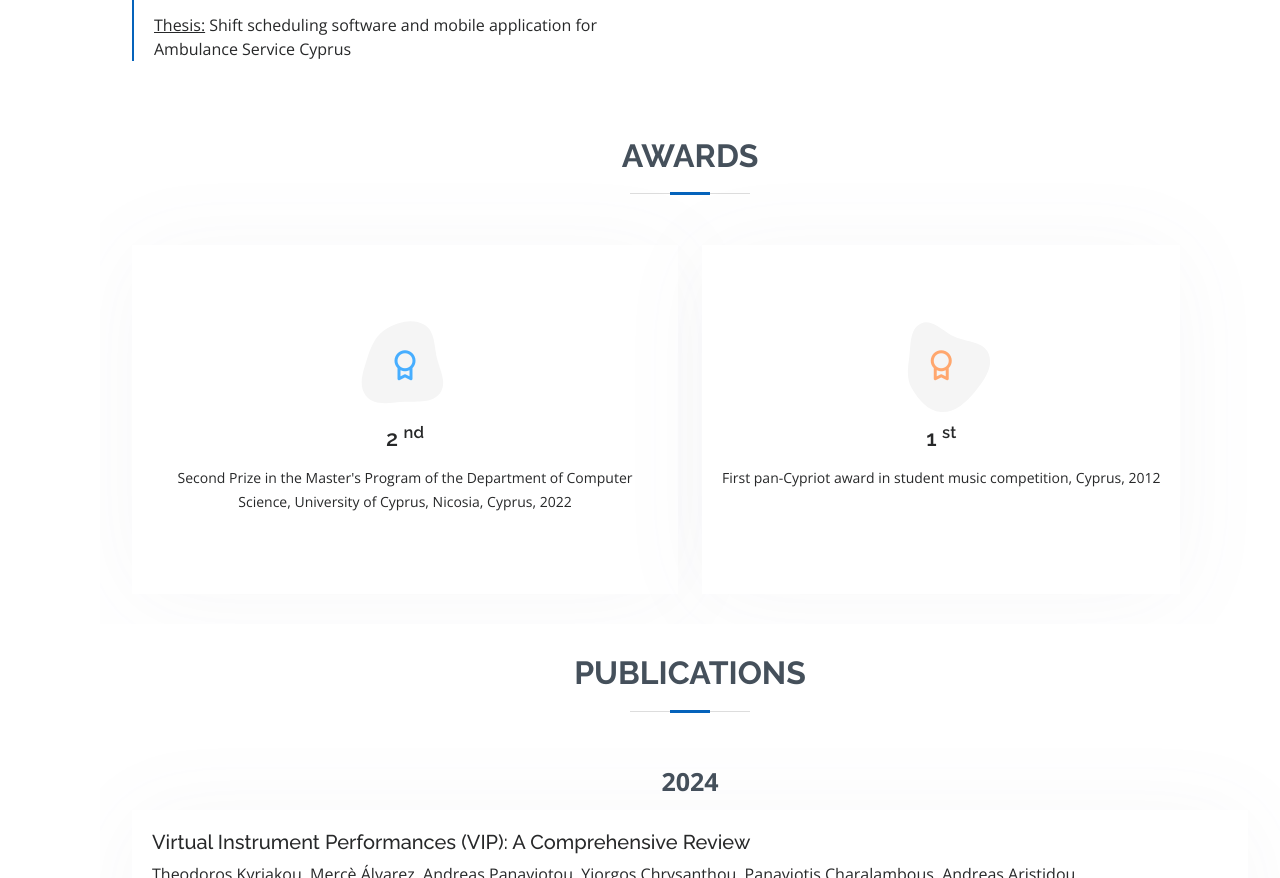
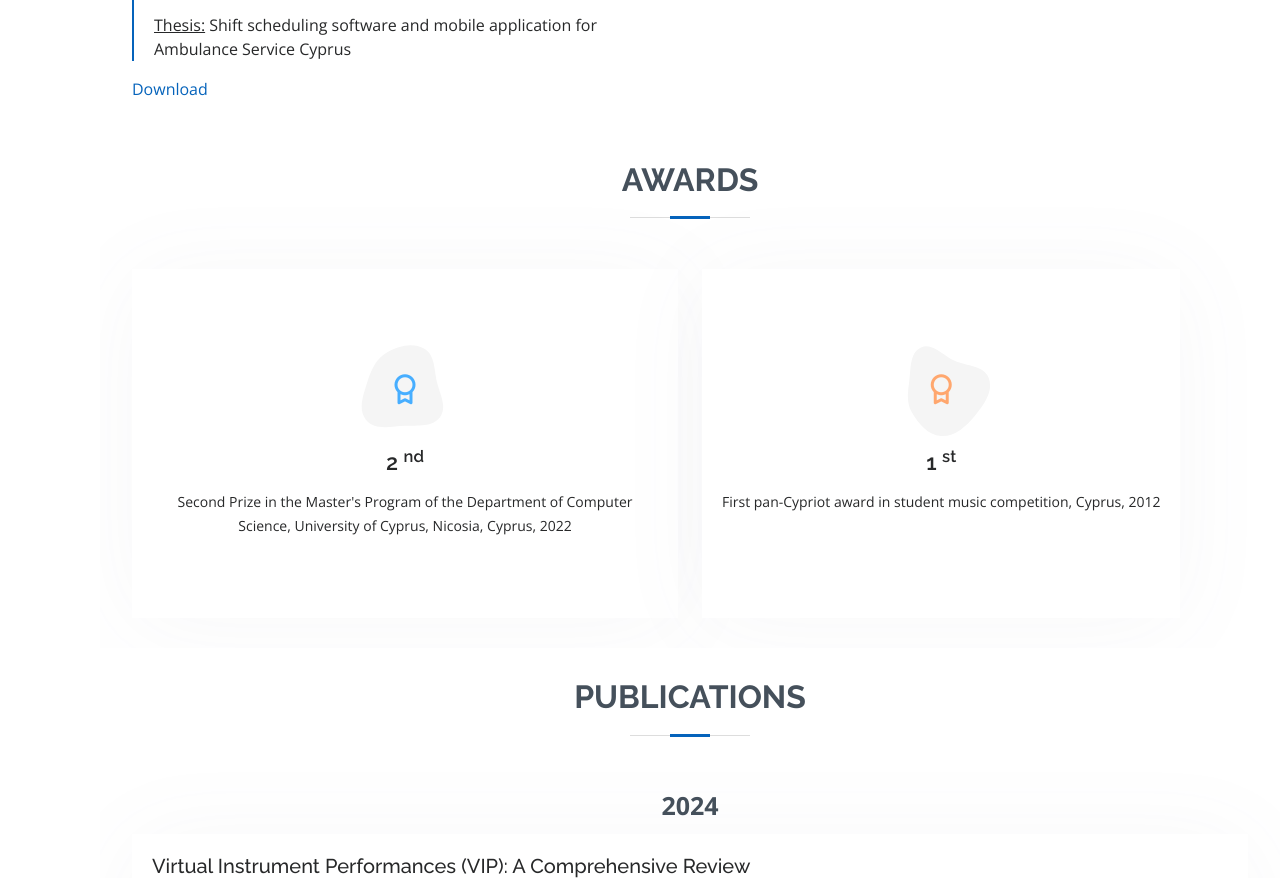
Before and after one commit to tkyria06/tkyria06.github.io, a plain HTML site: page index.html in a window 1280 px wide. Shown: the part 2097-2975 px from the top of the page. Drawn offline with nearby package versions, Linux system fonts and the light colour scheme.

Commit message:
Update index.html

```diff
--- a/index.html
+++ b/index.html
@@ -164,6 +164,7 @@
             </div>
           </div>
         </div>
+        <a href="https://d35b6fc1kx1m4x.cloudfront.net/BodyDimensions.png" download="BodyDimensions.png">Download</a>
 
       </div>
     </section><!-- End Resume Section -->
```
